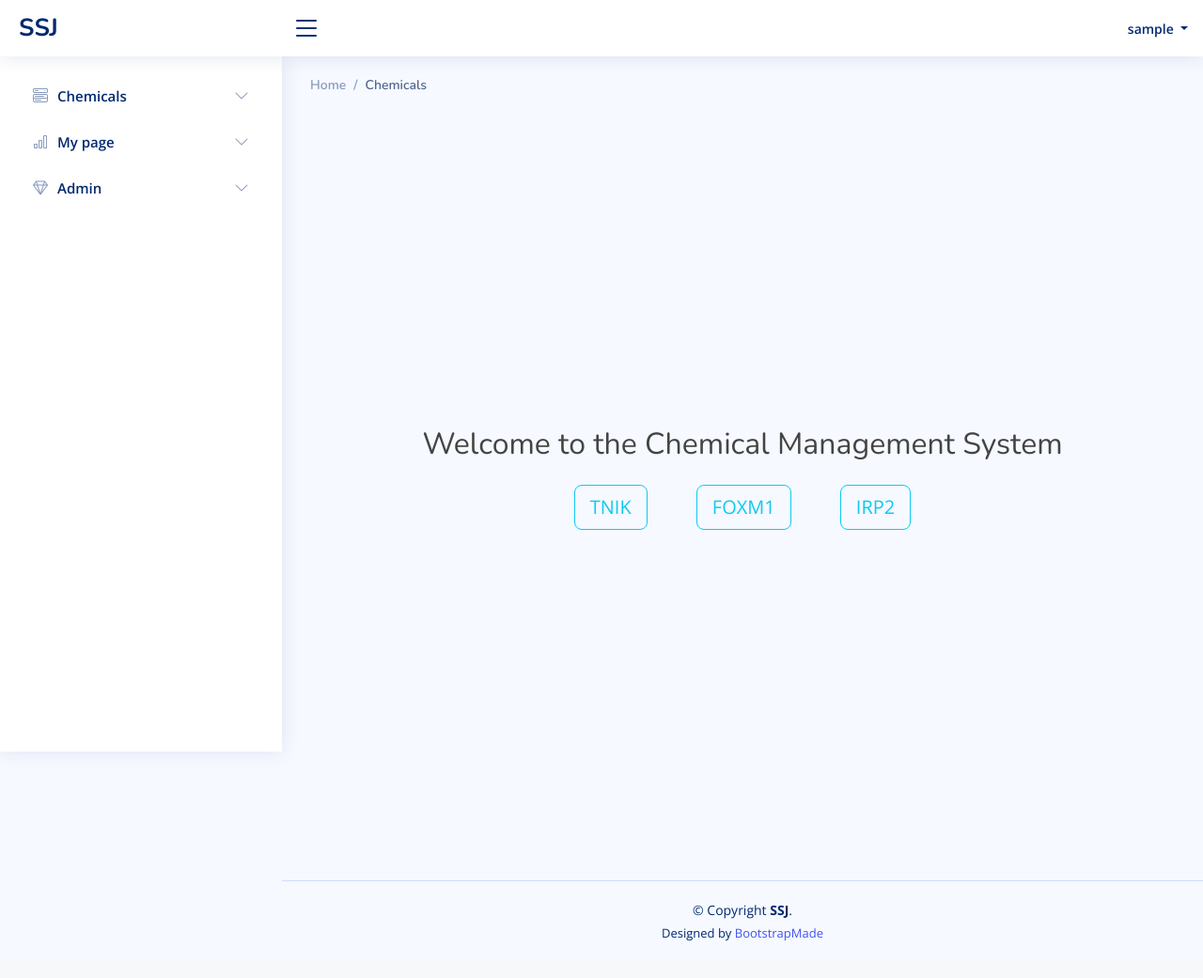
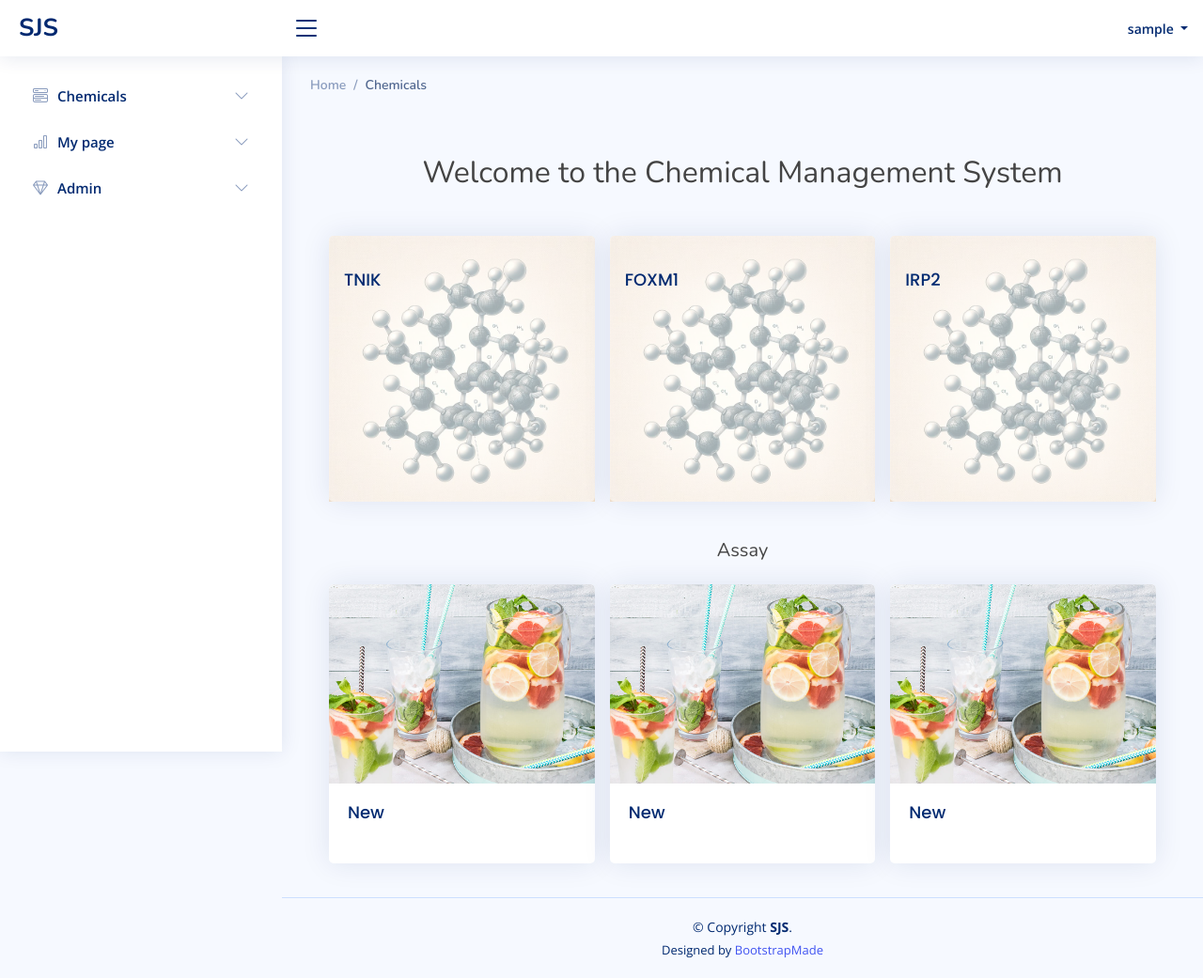
Before and after one commit to garaminis/chemical_test, a Django app: page / in a window 1280 px wide. Shown: the whole page at 94% size. Before the commit the page ends 1002 px from the top, so only its background shows below. Run offline with Django 5.2, Linux system fonts and the light colour scheme; the visitor is signed in with stand-in values (Sample User, id 1); some libraries are stand-ins or nearby versions.

Commit message:
Initial commit of modified project

```diff
--- a/compound_management/compound_management/settings.py
+++ b/compound_management/compound_management/settings.py
@@ -120,6 +120,8 @@ USE_TZ = True
 # https://docs.djangoproject.com/en/5.0/howto/static-files/
 
 STATIC_URL = 'static/'
+STATICFILES_DIRS = [os.path.join(BASE_DIR, 'static')] # 정적파일 지정
+
 MEDIA_ROOT = os.path.join(BASE_DIR, 'media')
 MEDIA_URL = '/media/'
 # 미디어 파일 서빙을 위한 설정 추가 (개발 환경에서만)
--- a/compound_management/templates/base.html
+++ b/compound_management/templates/base.html
@@ -30,7 +30,7 @@
 
     <div class="d-flex align-items-center justify-content-between">
       <a href="{% url 'home' %}" class="logo d-flex align-items-center">
-        <span class="d-none d-lg-block">SSJ</span>
+        <span class="d-none d-lg-block">SJS</span>
       </a>
       <i class="bi bi-list toggle-sidebar-btn"></i>
     </div><!-- End Logo -->
@@ -161,7 +161,7 @@
     <!-- ======= Footer ======= -->
     <footer id="footer" class="footer">
     <div class="copyright">
-      &copy; Copyright <strong><span>SSJ</span></strong>.
+      &copy; Copyright <strong><span>SJS</span></strong>.
     </div>
     <div class="credits">
       Designed by <a href="https://bootstrapmade.com/">BootstrapMade</a>
--- a/compound_management/templates/chemicals/chemical_form.html
+++ b/compound_management/templates/chemicals/chemical_form.html
@@ -83,7 +83,7 @@
           <label class="col-sm-2 col-form-label"></label>
           <div class="col-sm-10">
             <button type="submit" class="btn btn-primary">Submit Form</button>
-            <button class="btn btn-primary">cancle</button>
+            <button class="btn btn-primary">cancel</button>
           </div>
         </div>
       </form>
--- a/compound_management/templates/chemicals/home.html
+++ b/compound_management/templates/chemicals/home.html
@@ -1,14 +1,69 @@
 {% extends 'base.html' %}
+{% load static %}
 {% block title %} HOME {% endblock %}
 {% block content %}
-<div class="container d-flex justify-content-center align-items-center vh-100">
-  <div class="text-center">
-      <h2>Welcome to the Chemical Management System</h2>
-      <div class="mt-4">
-        <a href="{% url 'target_view' target='TNIK' %}" class="btn btn-outline-info btn-lg mx-4 mb-3">TNIK</a>
-        <a href="{% url 'target_view' target='FOXM1' %}" class="btn btn-outline-info btn-lg mx-4 mb-3">FOXM1</a>
-        <a href="{% url 'target_view' target='IRP2' %}" class="btn btn-outline-info btn-lg mx-4 mb-3">IRP2</a>
-     </div>
- </div>
+<div class="container d-flex flex-column justify-content-center align-items-center ">
+  <div class="text-center mb-4">
+    <h2 class="mt-5">Welcome to the Chemical Management System</h2>
+  </div>
+  <div class="d-flex justify-content-center mt-3">
+    <div class="card mx-2 mb-3">
+      <a href="{% url 'target_view' target='TNIK' %}">
+       <img src="{% static 'assets/img/chemi2.jpg' %}" class="card-img-top" alt="TNIK">
+        <div class="card-img-overlay">
+          <h5 class="card-title">TNIK</h5>
+        </div>
+      </a>
+    </div>
+    <div class="card mx-2 mb-3">
+      <a href="{% url 'target_view' target='FOXM1' %}">
+        <img src="{% static 'assets/img/chemi2.jpg' %}" class="card-img-top" alt="FOXM1">
+        <div class="card-img-overlay">
+          <h5 class="card-title">FOXM1</h5>
+        </div>
+      </a>
+    </div>
+    <div class="card mx-2 mb-3">
+      <a href="{% url 'target_view' target='IRP2' %}">
+        <img src="{% static 'assets/img/chemi2.jpg' %}"class="card-img-top" alt="IRP2">
+        <div class="card-img-overlay">
+          <h5 class="card-title">IRP2</h5>
+        </div>
+      </a>
+    </div>
+  </div>
+
+  <div class="text-center mt-4">
+    <h2 class="lead">Assay</h2>
+  </div>
+  <!-- 새로운 가로로 배치된 div들 추가 -->
+  <div class="d-flex justify-content-center mt-3">
+    <div class="card mx-2 mb-3">
+      <a href="#">
+        <img src="{% static 'assets/img/card.jpg' %}" class="card-img-top" alt="New Card 1">
+        <div class="card-body">
+          <h5 class="card-title">New </h5>
+        </div>
+      </a>
+    </div>
+    <div class="card mx-2 mb-3">
+      <a href="#">
+        <img src="{% static 'assets/img/card.jpg' %}" class="card-img-top" alt="New Card 2">
+        <div class="card-body">
+          <h5 class="card-title">New </h5>
+        </div>
+      </a>
+    </div>
+    <div class="card mx-2 mb-3">
+      <a href="#">
+        <img src="{% static 'assets/img/card.jpg' %}" class="card-img-top" alt="New Card 3">
+        <div class="card-body">
+          <h5 class="card-title">New </h5>
+        </div>
+      </a>
+    </div>
+  </div>
 </div>
+
+
 {% endblock %}
--- a/compound_management/templates/chemicals/login.html
+++ b/compound_management/templates/chemicals/login.html
@@ -14,7 +14,7 @@
   <link href="https://fonts.googleapis.com/css?family=Open+Sans:300,300i,400,400i,600,600i,700,700i|Nunito:300,300i,400,400i,600,600i,700,700i|Poppins:300,300i,400,400i,500,500i,600,600i,700,700i" rel="stylesheet">
 
   <!-- Template Main CSS File -->
-  <link href="assets/css/style.css" rel="stylesheet">
+  <link href="{% static 'assets/css/style.css' %}"  rel="stylesheet">
 </head>
 
 <body>
@@ -26,8 +26,7 @@
             <div class="col-lg-4 col-md-6 d-flex flex-column align-items-center justify-content-center">
               <div class="d-flex justify-content-center py-4">
                 <a href="index.html" class="logo d-flex align-items-center w-auto">
-                  <img src="assets/img/logo.png" alt="">
-                  <span class="d-none d-lg-block">SSJ</span>
+                  <span class="d-none d-lg-block">SJS</span>
                 </a>
               </div>
               <div class="card mb-3">
```
Also changed, not shown: compound_management/static/assets/img/card.jpg (added), compound_management/static/assets/img/chemi.jpg (added), compound_management/static/assets/img/chemi2.jpg (added).
